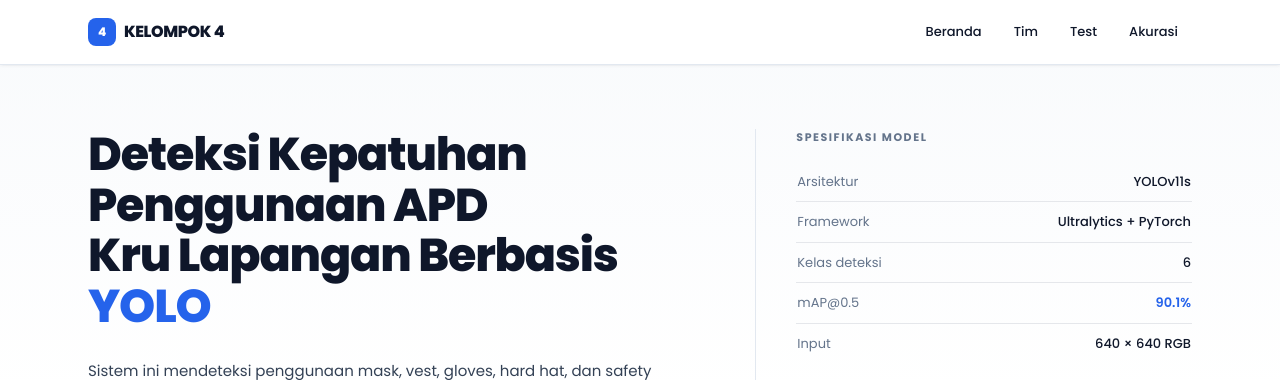
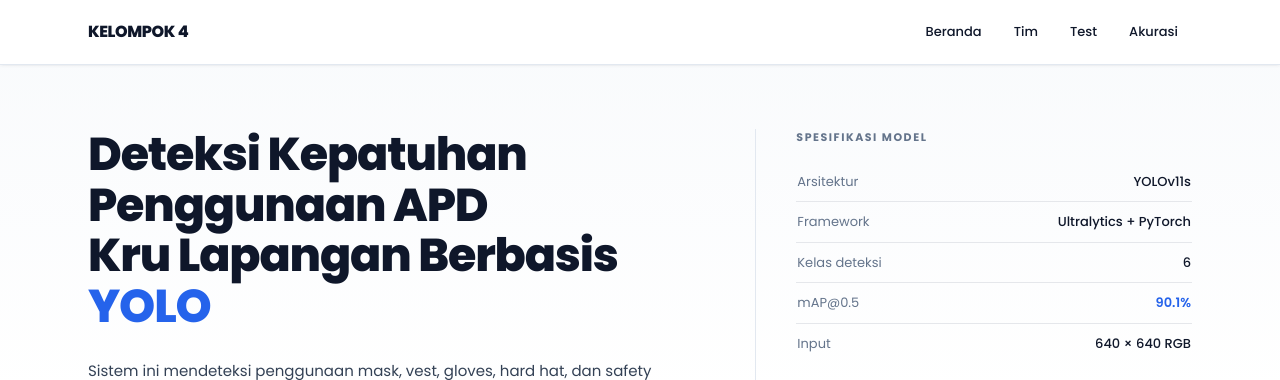
Before and after one commit to KarinaAuralia/Project-Deep-Learning-PPE, a Flask app: page / in a window 1280 px wide. Shown: the top 380 px of the page. Run offline with Flask 3, Linux system fonts and the light colour scheme; some libraries are stand-ins or nearby versions.

Commit message:
update desain

```diff
--- a/Website/templates/index.html
+++ b/Website/templates/index.html
@@ -55,7 +55,6 @@ tailwind.config = {
 <header class="border-b hairline bg-white/90 backdrop-blur sticky top-0 z-40 shadow-card">
   <div class="max-w-6xl mx-auto px-6 h-16 flex items-center justify-between">
     <a href="#beranda" class="font-extrabold text-[16px] tracking-tight flex items-center gap-2">
-      <span class="w-7 h-7 rounded-lg bg-brand-600 text-white grid place-items-center text-[12px]">4</span>
       KELOMPOK 4
     </a>
     <nav class="flex items-center gap-1 text-[13px] font-medium">
```
